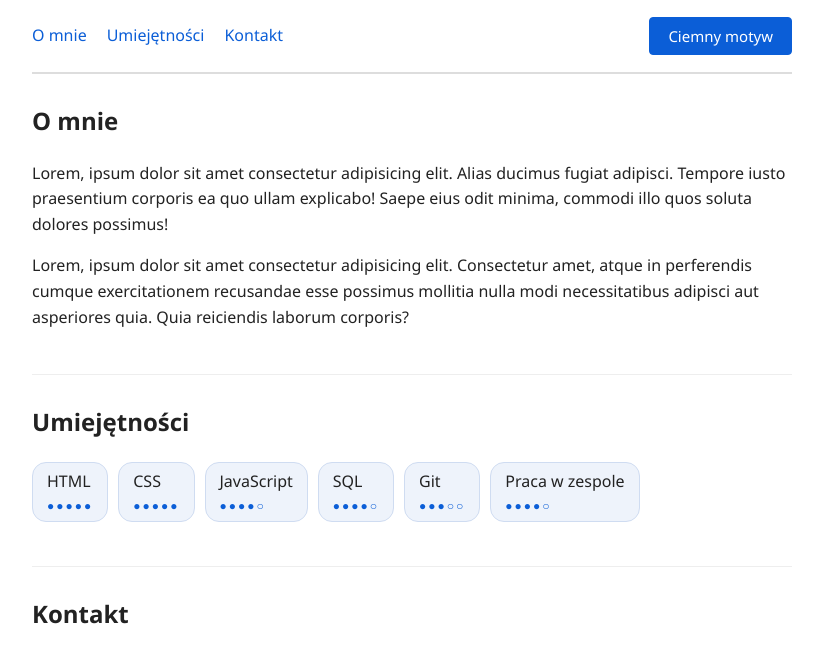
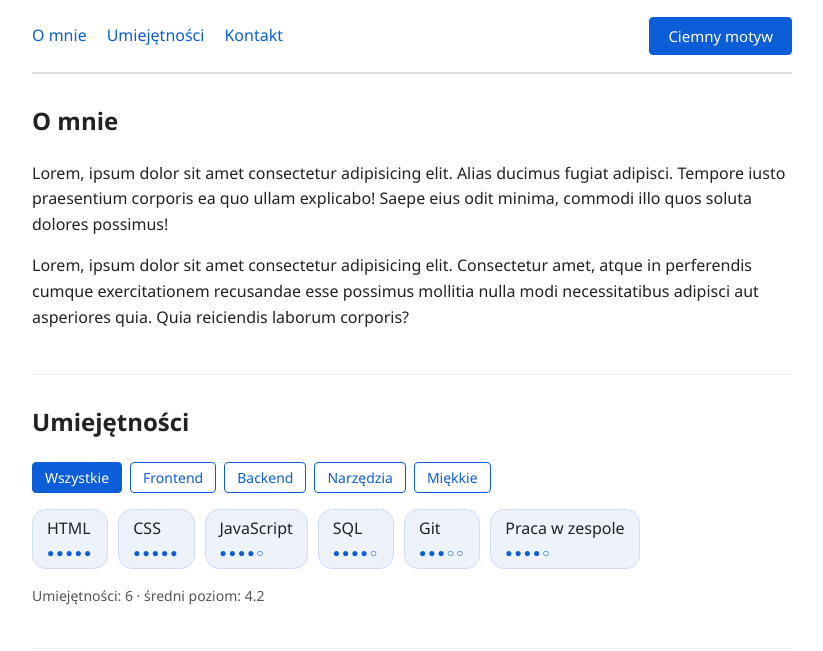
Before and after one commit to JollyDolly/web-dev, a plain HTML site: page strona/index.html in a window 1280 px wide. Shown: the part 120-771 px from the top of the page, without its empty margins (228-1051 px from the left). Drawn offline with Linux system fonts and the light colour scheme.

Commit message:
Filtrowanie po kategorii i podsumowanie

```diff
--- a/strona/index.html
+++ b/strona/index.html
@@ -27,9 +27,20 @@
 
         <section id="umiejetnosci">
             <h2>Umiejętności</h2>
+
+            <div id="filtry">
+                <button type="button" class="aktywny" data-kategoria="wszystkie">Wszystkie</button>
+                <button type="button" data-kategoria="frontend">Frontend</button>
+                <button type="button" data-kategoria="backend">Backend</button>
+                <button type="button" data-kategoria="narzedzia">Narzędzia</button>
+                <button type="button" data-kategoria="miekkie">Miękkie</button>
+            </div>
+
             <ul id="lista-umiejetnosci">
 
             </ul>
+
+            <p id="podsumowanie"></p>
         </section>
 
         <section id="kontakt">
--- a/strona/javascript.js
+++ b/strona/javascript.js
@@ -1,11 +1,11 @@
 
 const umiejetnosci = [
-    { nazwa: "HTML", poziom: 5, kategori: "frontend" },
-    { nazwa: "CSS", poziom: 5, kategori: "frontend" },
-    { nazwa: "JavaScript", poziom: 4, kategori: "frontend" },
-    { nazwa: "SQL", poziom: 4, kategori: "backend" },
-    { nazwa: "Git", poziom: 3, kategori: "narzedzia" },
-    { nazwa: "Praca w zespole", poziom: 4, kategori: "miekkie" }
+    { nazwa: "HTML", poziom: 5, kategoria: "frontend" },
+    { nazwa: "CSS", poziom: 5, kategoria: "frontend" },
+    { nazwa: "JavaScript", poziom: 4, kategoria: "frontend" },
+    { nazwa: "SQL", poziom: 4, kategoria: "backend" },
+    { nazwa: "Git", poziom: 3, kategoria: "narzedzia" },
+    { nazwa: "Praca w zespole", poziom: 4, kategoria: "miekkie" }
 ];
 
 let lista = document.querySelector("#lista-umiejetnosci");
@@ -75,3 +75,50 @@
 
     przycisk.textContent = ciemny ? "Jasny motyw" : "Ciemny motyw";
 });
+
+const filtrujPoKategorii = (lista, kategoria) =>
+    kategoria === "wszystkie"
+        ? [...lista]
+        : lista.filter(u => u.kategoria === kategoria);
+
+
+const sredniPoziom = (lista) => {
+    if (lista.length === 0) {
+        return 0;
+    }
+
+    const suma = lista.reduce((razem, { poziom }) => razem + poziom, 0);
+    return Math.round((suma / lista.length) * 10) / 10;
+};
+
+const podsumowanie = (lista) =>
+    lista.length === 0
+        ? "Brak umiejętności w tej kategorii."
+        : `Umiejętności: ${lista.length} · średni poziom: ${sredniPoziom(lista)
+
+        }`;
+
+const podsumowanieEl = document.querySelector("#podsumowanie");
+const filtryEl = document.querySelector("#filtry");
+
+const pokazUmiejetnosci = (kategoria = "wszystkie") => {
+    const wybrane = filtrujPoKategorii(umiejetnosci, kategoria);
+
+    listaEl.innerHTML = budujListe(wybrane);
+    podsumowanieEl.textContent = podsumowanie(wybrane);
+};
+
+filtryEl.addEventListener("click", (event) => {
+    const przycisk = event.target.closest("button");
+
+    if (!przycisk) {
+        return;
+    }
+
+    filtryEl.querySelectorAll("button").forEach(b => b.classList.remove("aktywny"));
+    przycisk.classList.add("aktywny");
+
+    pokazUmiejetnosci(przycisk.dataset.kategoria);
+});
+
+pokazUmiejetnosci();
--- a/strona/style.css
+++ b/strona/style.css
@@ -199,3 +199,33 @@
     letter-spacing: 2px;
     color: #0b5ed7;
 }
+
+#filtry {
+    display: flex;
+    flex-wrap: wrap;
+    gap: 8px;
+    margin-bottom: 14px;
+}
+
+#filtry button {
+    background-color: #ffffff;
+    color: #0b5ed7;
+    padding: 5px 12px;
+    font-size: 14px;
+    align-self: auto;
+}
+
+#filtry button:hover {
+    background-color: #eef3fb;
+}
+
+#filtry button.aktywny {
+    background-color: #0b5ed7;
+    color: #ffffff;
+}
+
+#podsumowanie {
+    margin: 0 0 12px 0;
+    color: #555555;
+    font-size: 14px;
+}
```
